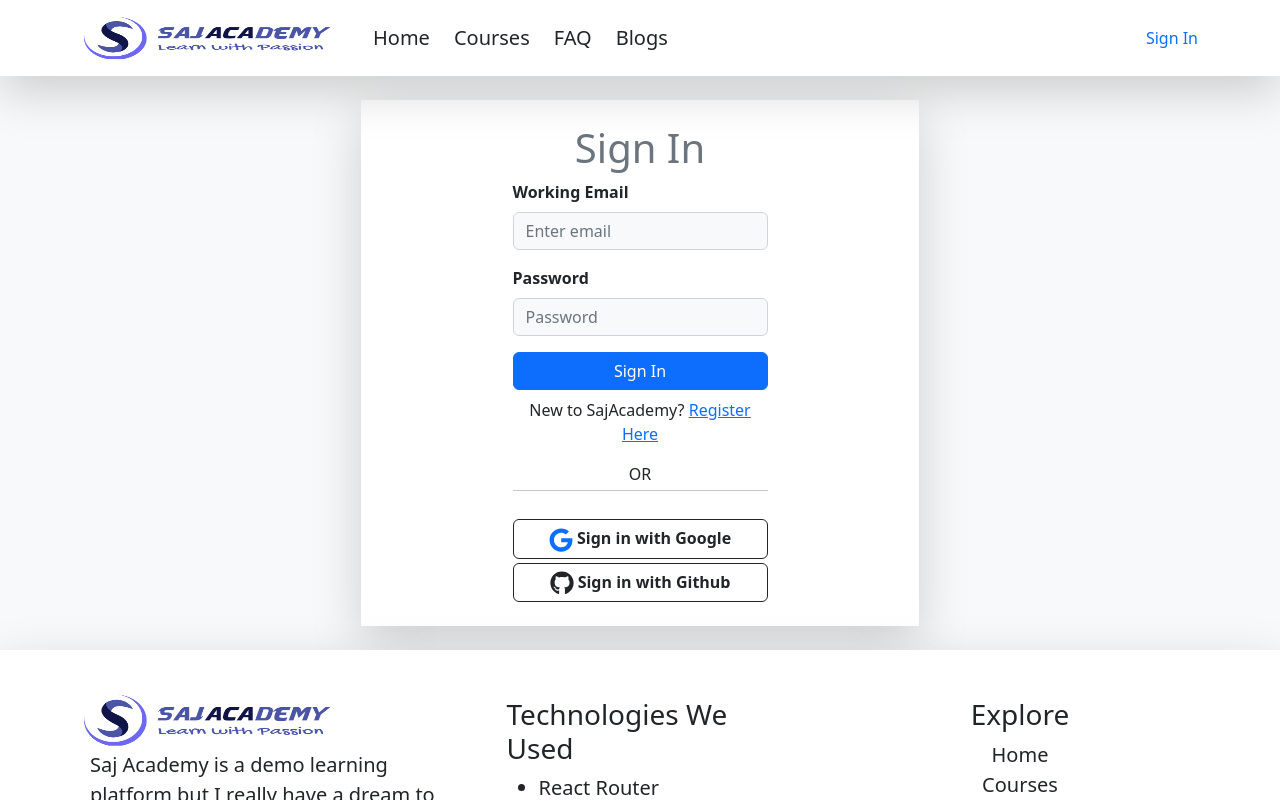
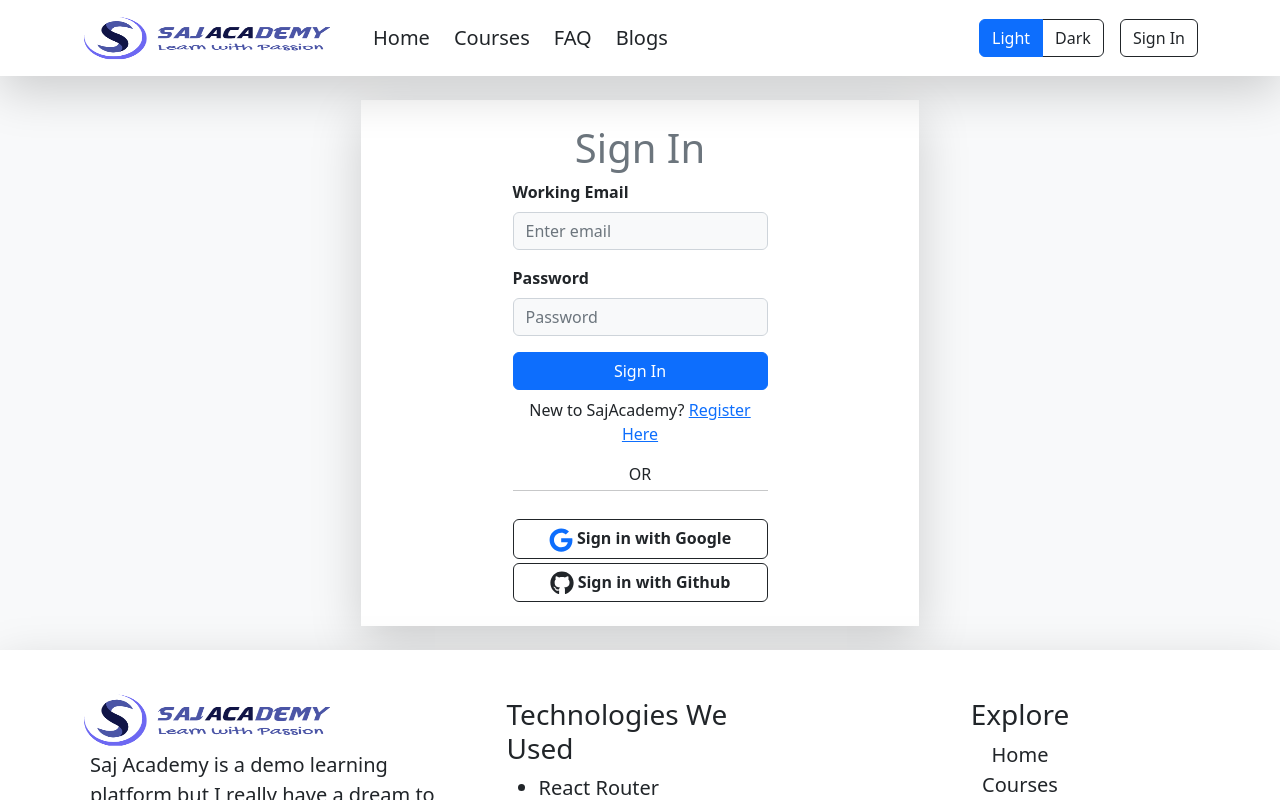
Before and after one commit to Sajeeb03/saj-academy-client, a React (Create React App) app: page /login in a window 1280 px wide. Shown: the top 800 px of the page. Built offline with nearby package versions, Linux system fonts and the light colour scheme; no server answers.

Commit message:
light-dark toggle button added

```diff
--- a/src/components/Authentications/Login.js
+++ b/src/components/Authentications/Login.js
@@ -15,6 +15,7 @@ const Login = () => {
     const gitHubProvider = new GithubAuthProvider();
     const location = useLocation();
     const navigate = useNavigate();
+    const from = location?.state?.from?.pathname || "/home";
 
     const handleSubmit = (e) => {
         e.preventDefault();
@@ -22,7 +23,7 @@ const Login = () => {
             .then(result => {
                 console.log(result.user)
                 toast.success("login successful")
-                navigate(location.state.from.pathname || "/home")
+                navigate(from, { replace: true })
             })
             .catch(err => {
                 console.error(err)
@@ -60,6 +61,8 @@ const Login = () => {
                 console.log(user);
                 toast.success("login successful")
                 navigate(location.state.from.pathname || "/home")
+                setErrors({ ...errors, generalError: "" })
+
             })
             .catch(err => {
                 console.error(err)
--- a/src/components/Pages/Header.js
+++ b/src/components/Pages/Header.js
@@ -1,4 +1,4 @@
-import React, { useContext } from 'react';
+import React, { useContext, useState } from 'react';
 import Container from 'react-bootstrap/Container';
 import Nav from 'react-bootstrap/Nav';
 import Navbar from 'react-bootstrap/Navbar'
@@ -6,15 +6,24 @@ import { FaUser } from 'react-icons/fa';
 import { Link, NavLink } from 'react-router-dom';
 import logo from "../../assets/logo.png"
 import { AuthContext } from '../../Context/AuthProvider';
-
+import ButtonGroup from 'react-bootstrap/ButtonGroup';
+import ToggleButton from 'react-bootstrap/ToggleButton';
+import { Button } from 'react-bootstrap';
 
 const Header = () => {
     const { user, logOut } = useContext(AuthContext);
+    const [radioValue, setRadioValue] = useState('1');
     const handleSignOut = () => {
         logOut()
             .then(() => { })
             .catch(err => console.error(err))
     }
+
+
+    const radios = [
+        { name: 'Light', value: '1' },
+        { name: 'Dark', value: '2' },
+    ];
 
     return (
         <Navbar className='shadow-lg' collapseOnSelect expand="lg" bg="white" variant="light">
@@ -32,16 +41,34 @@ const Header = () => {
                         <NavLink className={({ isActive }) => isActive ? "text-decoration-none text-primary me-4 fs-5" : "text-decoration-none text-dark me-4 fs-5"} to="/faq">FAQ</NavLink>
                         <NavLink className={({ isActive }) => isActive ? "text-decoration-none text-primary me-4 fs-5" : "text-decoration-none text-dark me-4 fs-5"} to="/blogs">Blogs</NavLink>
                     </Nav>
-                    <div>
+                    <ButtonGroup>
+                        {radios.map((radio, idx) => (
+                            <ToggleButton
+                                key={idx}
+                                id={`radio-${idx}`}
+                                type="radio"
+                                variant={idx % 2 ? 'outline-dark' : 'outline-primary'}
+                                name="radio"
+                                value={radio.value}
+                                checked={radioValue === radio.value}
+                                onChange={(e) => setRadioValue(e.currentTarget.value)}
+                            >
+                                {radio.name}
+                            </ToggleButton>
+                        ))}
+                    </ButtonGroup>
+                    <div className='ms-3'>
                         <>
-                            {user?.uid ?
+                            {
+                                user?.uid ?
                                 <>
-                                    <button className='' onClick={handleSignOut}>Sign Out</button>
-                                    <>{user.photoURL ? <img title={user.displayName} style={{ width: "40px", borderRadius: "50%" }} className='ms-1' src={user.photoURL} alt="" /> : <FaUser className='ms-2' />}</>
+                                        <Button variant='outline-dark' onClick={handleSignOut}>Sign Out</Button>
+                                        <>{user.photoURL ? <img title={user.displayName} style={{ width: "40px", borderRadius: "50%" }} className='ms-3' src={user.photoURL} alt="" /> : <FaUser className='ms-2' />}</>
                                 </>
 
                                 :
-                                <Link to="/login" className='text-decoration-none'>Sign In</Link>}
+                                    <Link to="/login"><Button variant='outline-dark'>Sign In</Button></Link>
+                            }
                         </>
                     </div>
                 </Navbar.Collapse>
--- a/src/components/Pages/Home.js
+++ b/src/components/Pages/Home.js
@@ -1,10 +1,21 @@
 import React from 'react';
+import "../../styles/Home.css"
+
+
 
 const Home = () => {
     return (
-        <div>
-            <h1>Welcome home</h1>
-        </div>
+        <>
+            <div className='home-image'>
+                <div className='home-image-overlay'>
+                    <div className='welcome'>
+                        <p>Welcome</p>
+                        <p>to</p>
+                        <p>SajAcademy</p>
+                    </div>
+                </div>
+            </div>
+        </>
     );
 };
 
--- a/src/components/Pages/Payments.js
+++ b/src/components/Pages/Payments.js
@@ -1,18 +1,24 @@
 import React, { useState } from 'react';
 import { Button } from 'react-bootstrap';
 import toast from 'react-hot-toast';
-import { useLoaderData } from 'react-router-dom';
+import { useLoaderData, useNavigate } from 'react-router-dom';
 
 const Payments = () => {
     const [purchase, setPurchase] = useState(false)
     const course = useLoaderData();
+    const navigate = useNavigate();
     const { title, price } = course;
     const handlePurchase = () => {
         toast.success("Purchase Successful");
         setPurchase(true)
     }
+
+    const handleHome = () => {
+        toast.success("Thank You!")
+        navigate("/home")
+    }
     return (
-        <div className='container bg-white shadow-lg course-container'>
+        <div className='container bg-white shadow-lg course-container mb-4'>
             <div className='p-4 text-center'>
                 <h2>{title}</h2>
                 <h2>Price:{price}</h2>
@@ -20,6 +26,7 @@ const Payments = () => {
                 {purchase && <div className='mt-4'>
                     <h1>Thanks For Choosing Our Service</h1>
                     <h1>We Are Working ON the Payment Gateway!</h1>
+                    <Button onClick={handleHome} variant='info' className='fw-semibold fs-5'>Back to Home</Button>
                 </div>}
             </div>
         </div>
--- /dev/null
+++ b/src/styles/Home.css
@@ -0,0 +1,34 @@
+.home-image {
+    width: 100%;
+    height: 100vh;
+    /* Center and scale the image nicely */
+    background-position: center;
+    background-repeat: no-repeat;
+    background-size: cover;
+    background-image: url("https://i.ibb.co/9WDbwgN/building.jpg");
+}
+
+.home-image-overlay {
+    width: 100%;
+    height: 100vh;
+    background-color: rgba(0, 0, 0, 0.6);
+    /* opacity: 45%; */
+    display: flex;
+    justify-content: center;
+    align-items: center;
+    font-size: 60px;
+    font-weight: 600;
+    color: white;
+}
+
+.welcome {
+    font-family: 'Freehand', cursive;
+    font-weight: 600;
+    font-size: 60px;
+    text-align: center;
+
+}
+
+.welcome p {
+    margin: 0px;
+}
```
